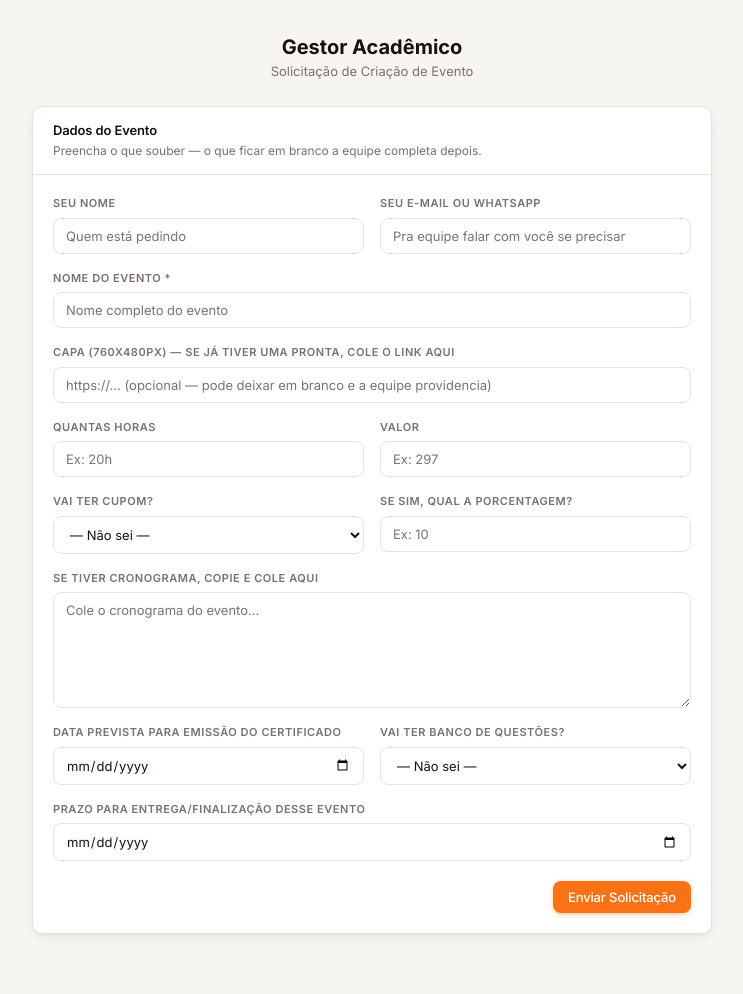
After one commit to Nathy1234/gestor-academico-teste, a Flask app: page /solicitar/evento in a window 1280 px wide. The commit adds this page. Shown: the whole page, without its empty margins (268-1011 px from the left). Run offline with Flask 3, Linux system fonts and the light colour scheme; data comes from the database, SQL or seed files in the repository; data that the repository does not hold is empty; some libraries are stand-ins or nearby versions.

Commit message:
feat: formulário público de solicitação de evento, resumo copiável e correção de bug ao salvar usuário
- Formulário público /solicitar/evento (sem login, com rate-limit) — quem
  pede um evento preenche nome, horas, valor, cupom, cronograma, data de
  certificado, banco de questões e prazo de entrega; cai automaticamente
  como curso rascunho (em_edicao) no sistema. Aparece no sino de
  notificações em "Solicitações recebidas". Link pra compartilhar fica em
  Opções de Curso.
- Botão "Copiar Resumo" no curso: monta um texto organizado (nome, área,
  tipo, carga horária, valor, cupom com desconto/quantidade se existir,
  status, descrição da página de venda e observações) pra copiar e colar
  ao enviar pra alguém.
- Corrige bug real: o botão "Marcar para trocar senha no próximo login"
  usava document.getElementById(...).submit() num formulário oculto: se
  esse elemento não resolvesse a tempo, o clique lançava uma exceção JS
  não tratada. Trocado por fetch() (mesmo padrão usado em outras ações
  do sistema) — mais simples e sem esse ponto de falha. Também adiciona
  esse recurso ao ambiente de teste, que não tinha.

```diff
--- a/app.py
+++ b/app.py
@@ -265,6 +265,7 @@ class Course(db.Model):
     data_finalizacao = db.Column(db.Date)         # data de término — só relevante p/ tipo=evento
     link_video       = db.Column(db.Text)         # vídeo exibido na página de venda
     limite_parcelas  = db.Column(db.String(10))   # limite de parcelas — sobretudo cursos de pós
+    via_formulario   = db.Column(db.Boolean, default=False)  # veio do formulário público de solicitação
     created_at    = db.Column(db.DateTime, default=datetime.utcnow)
     updated_at    = db.Column(db.DateTime, default=datetime.utcnow, onupdate=datetime.utcnow)
     created_by    = db.Column(db.Integer, db.ForeignKey('user.id'))
@@ -654,8 +655,11 @@ def inject_notificacoes():
 
     # Eventos com data de finalização vencendo — só quem pode editar cursos vê
     eventos_pendentes = []
+    solicitacoes_pendentes = []
     if u.role in ('admin', 'editor'):
         eventos_pendentes = _eventos_pendentes_ocultar()
+        solicitacoes_pendentes = Course.query.filter_by(via_formulario=True, status='em_edicao')\
+            .order_by(Course.created_at.desc()).all()
 
     return {
         'notif_count': len(pendentes),
@@ -664,6 +668,8 @@ def inject_notificacoes():
         'admin_finalizado_count': len(admin_finalizado),
         'eventos_pendentes': eventos_pendentes,
         'eventos_pendentes_count': len(eventos_pendentes),
+        'solicitacoes_pendentes': solicitacoes_pendentes,
+        'solicitacoes_pendentes_count': len(solicitacoes_pendentes),
         'can_cupons': u.can_manage_cupons(),
         'can_reembolsos': u.can_manage_reembolsos(),
         'can_historico': u.can_view_historico(),
@@ -754,6 +760,57 @@ def resetar_senha(token):
 def logout():
     session.clear()
     return redirect(url_for('login'))
+
+# ─── FORMULÁRIO PÚBLICO DE SOLICITAÇÃO (sem login) ──────────────────────────
+# Link pra mandar pra quem pede criação de evento — preenche e cai direto
+# como um curso rascunho (em_edicao) no sistema, sem precisar de conta.
+
+@app.route('/solicitar/evento', methods=['GET', 'POST'])
+@limiter.limit("8 per hour", methods=['POST'])
+def solicitar_evento():
+    if request.method == 'POST':
+        d = request.form
+        nome = d.get('nome', '').strip()
+        if not nome:
+            flash('Preencha ao menos o nome do evento.', 'danger')
+            return render_template('solicitar_evento.html')
+
+        tem_cupom = d.get('tem_cupom', '')
+        cupom_pct = d.get('cupom_percentual', '').strip()
+        cronograma = d.get('cronograma', '').strip()
+        data_certificado = d.get('data_certificado', '').strip()
+        banco_questoes = d.get('banco_questoes', '')
+
+        obs_partes = [
+            f'Solicitado via formulário público em {datetime.now().strftime("%d/%m/%Y %H:%M")}.',
+            f'Solicitante: {d.get("solicitante_nome","").strip() or "—"} ({d.get("solicitante_contato","").strip() or "—"})',
+            '',
+            f'Cupom: {"Sim — " + cupom_pct + "%" if tem_cupom == "sim" else ("Não" if tem_cupom == "nao" else "—")}',
+            f'Data prevista p/ emissão do certificado: {data_certificado or "—"}',
+            f'Banco de questões: {"Sim" if banco_questoes == "sim" else ("Não" if banco_questoes == "nao" else "—")}',
+        ]
+        if cronograma:
+            obs_partes += ['', 'Cronograma informado:', cronograma]
+
+        extra = {}
+        capa_url = d.get('capa_url', '').strip()
+        if capa_url:
+            extra['imagens'] = [{'descricao': 'Capa sugerida pelo solicitante', 'url': capa_url}]
+
+        c = Course(
+            nome=nome, tipo='evento', status='em_edicao',
+            horas=d.get('horas', '').strip(), valor=d.get('valor', '').strip(),
+            data_finalizacao=_parse_data_form(d.get('prazo_entrega', '')),
+            link_imagem=capa_url, obs='\n'.join(obs_partes),
+            extra_data=json.dumps(extra, ensure_ascii=False),
+            via_formulario=True,
+        )
+        db.session.add(c)
+        db.session.commit()
+        log_action(None, d.get('solicitante_nome', '').strip() or 'solicitação externa',
+                   'criar_via_formulario', 'course', c.id, c.nome)
+        return render_template('solicitar_evento.html', enviado=True)
+    return render_template('solicitar_evento.html')
 
 @app.route('/minha-conta', methods=['GET','POST'])
 @login_required
@@ -1142,7 +1199,8 @@ def curso_detalhe(id):
     logs = AuditLog.query.filter_by(entity='course', entity_id=id)\
                          .order_by(AuditLog.timestamp.desc()).all()
     extra = json.loads(c.extra_data) if c.extra_data else {}
-    return render_template('curso_detalhe.html', c=c, disc=disc, logs=logs, extra=extra)
+    cupom_obj = Coupon.query.filter_by(nome=c.cupom).first() if c.cupom else None
+    return render_template('curso_detalhe.html', c=c, disc=disc, logs=logs, extra=extra, cupom_obj=cupom_obj)
 
 CAMPOS_CURSO_LABEL = {
     'nome': 'Nome', 'tipo': 'Tipo', 'area': 'Área', 'horas': 'Carga Horária',
@@ -3954,6 +4012,7 @@ def _run_migrations():
         ("course",     "data_finalizacao", "DATE"),
         ("course",     "link_video",       "TEXT"),
         ("course",     "limite_parcelas",  "VARCHAR(10)"),
+        ("course",     "via_formulario",   "BOOLEAN DEFAULT false"),
         ("discipline", "cod_moodle",       "VARCHAR(50)"),
         ("discipline", "titulacao",        "VARCHAR(50)"),
         ("discipline", "plataforma_ok",    "BOOLEAN DEFAULT false"),
--- /dev/null
+++ b/templates/solicitar_evento.html
@@ -0,0 +1,116 @@
+<!DOCTYPE html>
+<html lang="pt-BR" data-theme="light">
+<head>
+  <meta charset="UTF-8">
+  <meta name="viewport" content="width=device-width, initial-scale=1.0">
+  <title>Solicitar Evento — Gestor Acadêmico</title>
+  <link rel="stylesheet" href="{{ url_for('static', filename='css/style.css') }}?v={{ versao }}">
+  <link href="https://fonts.googleapis.com/css2?family=Inter:wght@300;400;500;600;700&display=swap" rel="stylesheet">
+  <script>
+    (function() {
+      const t = localStorage.getItem('theme') || 'light';
+      document.documentElement.setAttribute('data-theme', t);
+    })();
+  </script>
+</head>
+<body>
+<div style="max-width:720px;margin:0 auto;padding:32px 20px 60px">
+  <div style="text-align:center;margin-bottom:24px">
+    <div style="font-weight:700;font-size:20px">Gestor Acadêmico</div>
+    <div style="color:var(--text-muted);font-size:13px">Solicitação de Criação de Evento</div>
+  </div>
+
+  {% with msgs = get_flashed_messages(with_categories=true) %}
+    {% for cat, msg in msgs %}
+      <div class="alert alert-{{ cat }}">{{ msg }}</div>
+    {% endfor %}
+  {% endwith %}
+
+  {% if enviado %}
+  <div class="card" style="text-align:center;padding:40px 24px">
+    <div style="font-size:40px;margin-bottom:12px">✅</div>
+    <div style="font-weight:700;font-size:18px;margin-bottom:8px">Solicitação recebida!</div>
+    <div style="color:var(--text-muted);font-size:14px">
+      Os dados já caíram no sistema como rascunho. A equipe vai revisar e publicar o evento.
+      Você pode fechar esta página.
+    </div>
+  </div>
+  {% else %}
+  <div class="card">
+    <div class="card-header">
+      <div class="card-title">Dados do Evento</div>
+      <div style="font-size:12px;color:var(--text-muted);margin-top:2px">
+        Preencha o que souber — o que ficar em branco a equipe completa depois.
+      </div>
+    </div>
+    <div class="card-body">
+      <form method="POST">
+        <input type="hidden" name="csrf_token" value="{{ csrf_token() }}">
+        <div class="form-grid">
+          <div class="form-group">
+            <label>Seu nome</label>
+            <input type="text" name="solicitante_nome" placeholder="Quem está pedindo">
+          </div>
+          <div class="form-group">
+            <label>Seu e-mail ou WhatsApp</label>
+            <input type="text" name="solicitante_contato" placeholder="Pra equipe falar com você se precisar">
+          </div>
+          <div class="form-group full">
+            <label>Nome do Evento *</label>
+            <input type="text" name="nome" required placeholder="Nome completo do evento">
+          </div>
+          <div class="form-group full">
+            <label>Capa (760x480px) — se já tiver uma pronta, cole o link aqui</label>
+            <input type="url" name="capa_url" placeholder="https://... (opcional — pode deixar em branco e a equipe providencia)">
+          </div>
+          <div class="form-group">
+            <label>Quantas horas</label>
+            <input type="text" name="horas" placeholder="Ex: 20h">
+          </div>
+          <div class="form-group">
+            <label>Valor</label>
+            <input type="text" name="valor" placeholder="Ex: 297">
+          </div>
+          <div class="form-group">
+            <label>Vai ter cupom?</label>
+            <select name="tem_cupom">
+              <option value="">— Não sei —</option>
+              <option value="sim">Sim</option>
+              <option value="nao">Não</option>
+            </select>
+          </div>
+          <div class="form-group">
+            <label>Se sim, qual a porcentagem?</label>
+            <input type="text" name="cupom_percentual" placeholder="Ex: 10">
+          </div>
+          <div class="form-group full">
+            <label>Se tiver cronograma, copie e cole aqui</label>
+            <textarea name="cronograma" rows="6" placeholder="Cole o cronograma do evento..."></textarea>
+          </div>
+          <div class="form-group">
+            <label>Data prevista para emissão do certificado</label>
+            <input type="date" name="data_certificado">
+          </div>
+          <div class="form-group">
+            <label>Vai ter banco de questões?</label>
+            <select name="banco_questoes">
+              <option value="">— Não sei —</option>
+              <option value="sim">Sim</option>
+              <option value="nao">Não</option>
+            </select>
+          </div>
+          <div class="form-group full">
+            <label>Prazo para entrega/finalização desse evento</label>
+            <input type="date" name="prazo_entrega">
+          </div>
+        </div>
+        <div style="margin-top:20px;text-align:right">
+          <button type="submit" class="btn btn-primary">Enviar Solicitação</button>
+        </div>
+      </form>
+    </div>
+  </div>
+  {% endif %}
+</div>
+</body>
+</html>
```
Also changed, not shown: templates/base.html (+35 -1 lines), templates/curso_detalhe.html (+32 -0 lines), templates/usuario_form.html (+11 -0 lines), templates/video_presets.html (+19 -0 lines).
